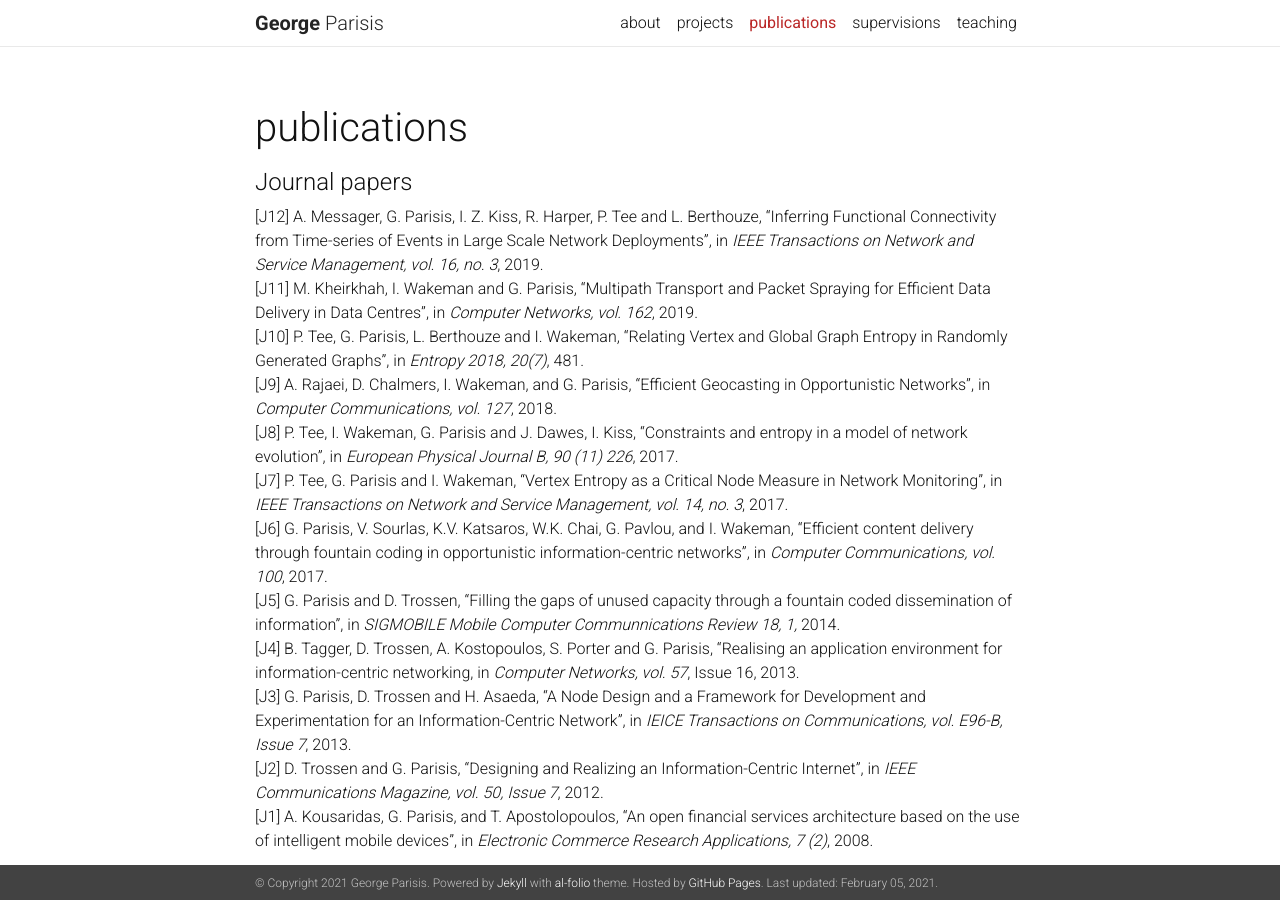
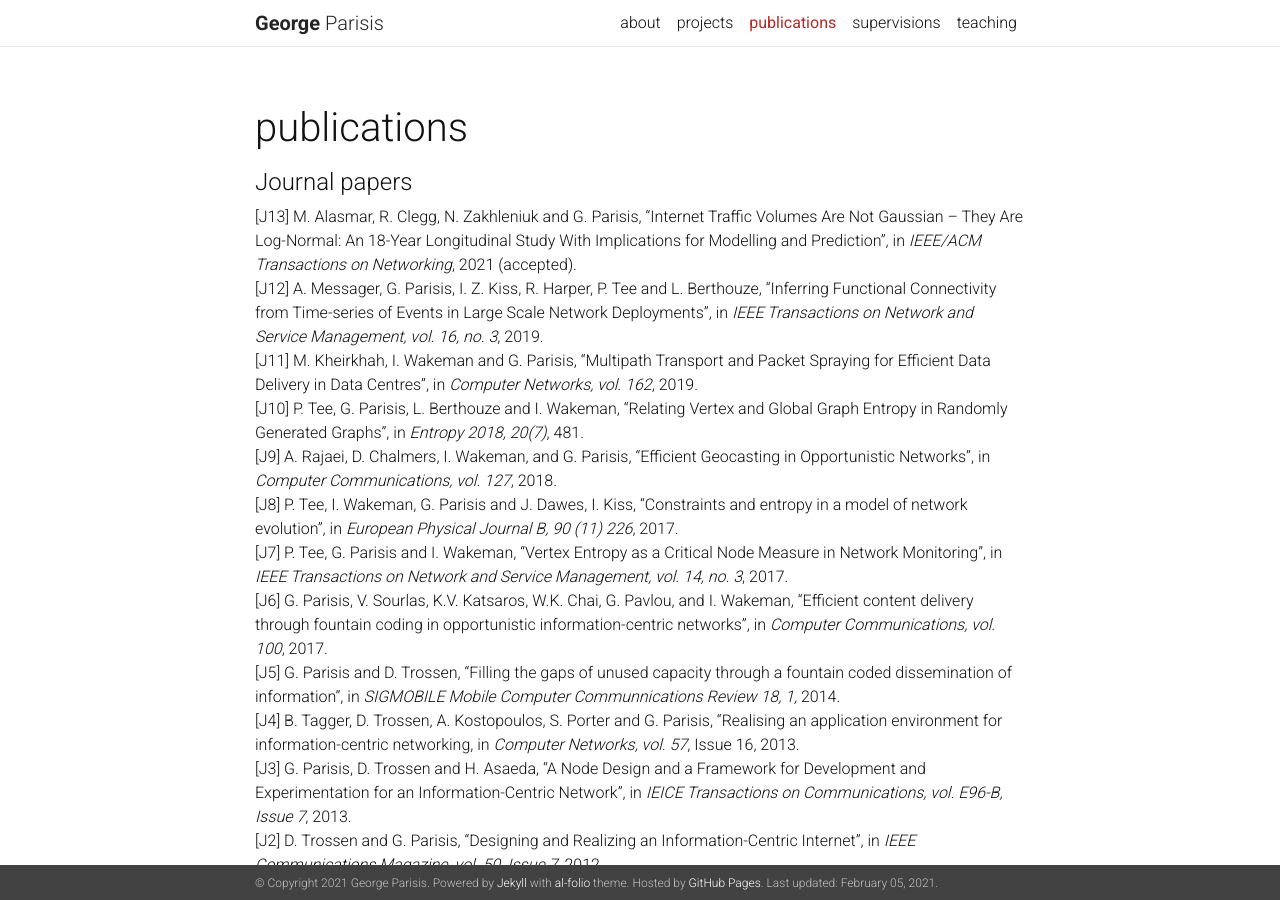
Before and after one commit to georgeparisis/georgeparisis.github.io, a Jekyll site: the page built from _pages/publications.md, in a window 1280 px wide and 900 px high. Built offline with Jekyll 4.4.1, drawn with Linux system fonts in a browser that asks for light colours; nearby versions of some CDN libraries; a style sheet for code colours, icons or effects is not loaded.

Commit message:
no message

```diff
--- a/_pages/publications.md
+++ b/_pages/publications.md
@@ -9,6 +9,8 @@ nav: true
 
 
 #### Journal papers
+[J13] M. Alasmar, R. Clegg, N. Zakhleniuk and G. Parisis, "Internet Traffic Volumes Are Not Gaussian -- They Are Log-Normal: An 18-Year Longitudinal Study With Implications for Modelling and Prediction", in *IEEE/ACM Transactions on Networking*, 2021 (accepted).
+<br>
 [J12] A. Messager, G. Parisis, I. Z. Kiss, R. Harper, P. Tee and L. Berthouze, "Inferring Functional Connectivity from Time-series of Events in Large Scale Network Deployments", in *IEEE Transactions on Network and Service Management, vol. 16, no. 3*, 2019.
 <br>
 [J11] M. Kheirkhah, I. Wakeman and G. Parisis, "Multipath Transport and Packet Spraying for Efficient Data Delivery in Data Centres", in *Computer Networks, vol. 162*, 2019.
```
